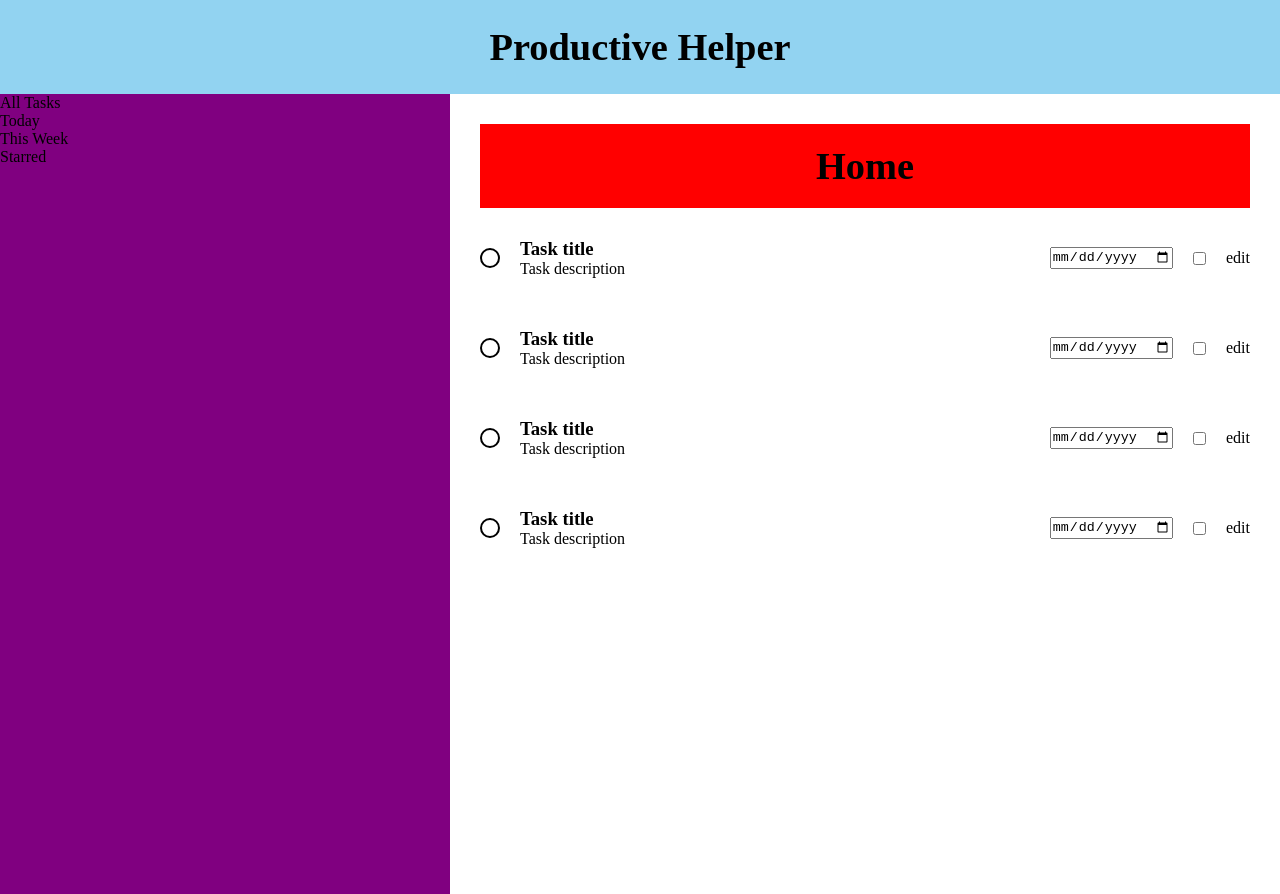
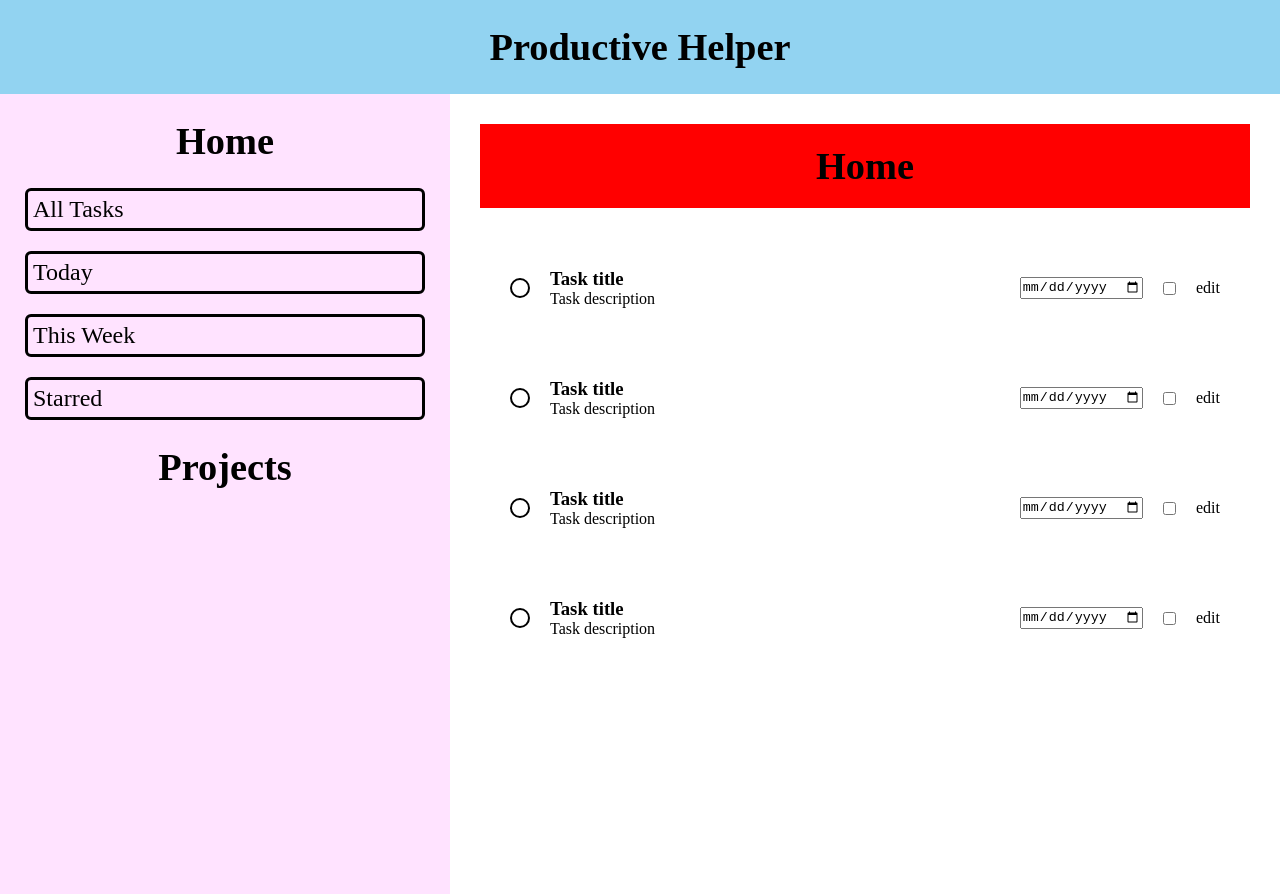
Before and after one commit to IEatBurntToasts/to-do-list, a website built with webpack: page src/template.html in a window 1280 px wide. Built offline with nearby package versions, Linux system fonts and the light colour scheme.

Commit message:
Stylize home sections

```diff
--- a/src/styles.css
+++ b/src/styles.css
@@ -29,14 +29,29 @@ h1 {
     height: 100%;
 }
 
-/* Nav Bar Section */
+/* Nav Main Section */
 
-nav {
+.nav-main {
     display: flex;
     flex-direction: column;
     width: 450px;
-    background-color: purple;
     min-width: 300px;
+    background-color: rgb(255, 227, 255);
+    padding: 0px 25px;
+}
+
+nav.sidebar ul {
+    display: flex;
+    flex-flow: column nowrap;
+    row-gap: 20px;
+}
+
+nav.sidebar li {
+    font-size: 1.5rem;
+    list-style: none;
+    border: 3px solid black;
+    padding: 5px;
+    border-radius: 6px;
 }
 
 /* Tasks Section */
@@ -65,7 +80,8 @@ nav {
 .tasks {
     display: grid;
     grid-template-columns: repeat(auto-fill, minmax(550px,1fr));
-    gap: 50px;
+    gap: 70px;
+    padding: 30px;
 }
 
 /* Task Section */
--- a/src/template.html
+++ b/src/template.html
@@ -11,6 +11,9 @@
         <h1>Productive Helper</h1>
     </header>
     <div class="main">
+        <div class="nav-main">
+            <div class="home-sections">
+                <h1 class="home">Home</h1>
                 <nav class="sidebar">
                     <ul class="content">
                         <li>All Tasks</li>
@@ -19,6 +22,11 @@
                         <li>Starred</li>
                     </ul>
                 </nav>
+            </div>
+            <div class="project-sections">
+                <h1 class="projects">Projects</h1>
+            </div>
+        </div>
         <div class="tasks-main">
             <div class="tasks-main-header">
                 <h2>Home</h2>
```
Lines whose indentation alone changed are shown as unchanged.
